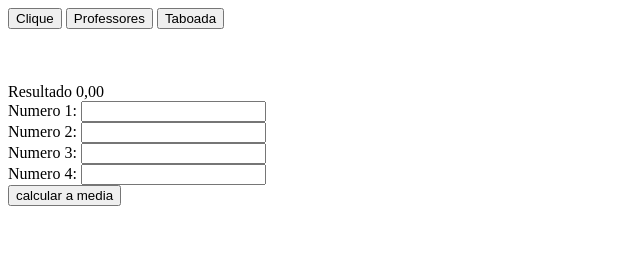
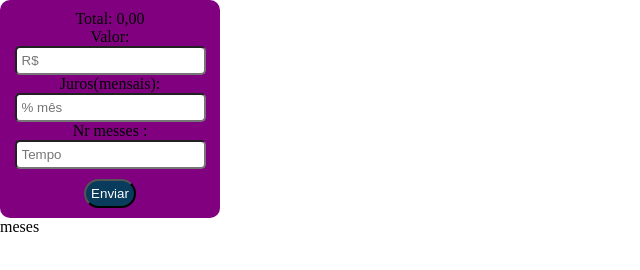
Before and after one commit to jkprivxx/primeirob_3t, a plain HTML site: page index.html in a window 1280 px wide. Shown: the whole page, without its empty margins (0-640 px from the left). Drawn offline with Linux system fonts and the light colour scheme.

Commit message:
Update index.html

```diff
--- a/index.html
+++ b/index.html
@@ -7,23 +7,24 @@
     <meta name="viewport" content="width=device-width, initial-scale=1.0">
     <title>Primeiro B</title>
     <script src="estudo.js"></script>
+    <link rel="stylesheet" href="geral.css">
 </head>
 
 <body>
-    <button onclick="escreva()">Clique</button>
-    <button onclick="mostraLista()">Professores</button>
-    <button onclick="multiplica()">Taboada</button>
 
-<br><br><br><br>
-
-<span id="resul">Resultado 0,00</span><br>
-
-Numero 1: <input id="n1" type="text"><br>
-Numero 2: <input id="n2" type="text"><br>
-Numero 3: <input id="n3" type="text"><br>
-Numero 4: <input id="n4" type="text"><br>
-
-<button onclick="media()">calcular a media</button>
-</body>
+    <body>
+        <div class="calculadora">
+            <div id="sptotalgeral">
+                <span id="totalgeral">Total: 0,00</span><br>
+            </div>
+            Valor: <input id="valor" placeholder="R$" type="text"><br>
+            Juros(mensais): <input id="juros" placeholder="% mês" type="text"><br>
+            Nr messes : <input id="messes" placeholder="Tempo" type="text"><br>
+            <button onclick="total()">Enviar</button>
+        </div>
+        <div>
+            <span id="mes">meses</span>
+        </div>
+    </body>
 
 </html>
```
